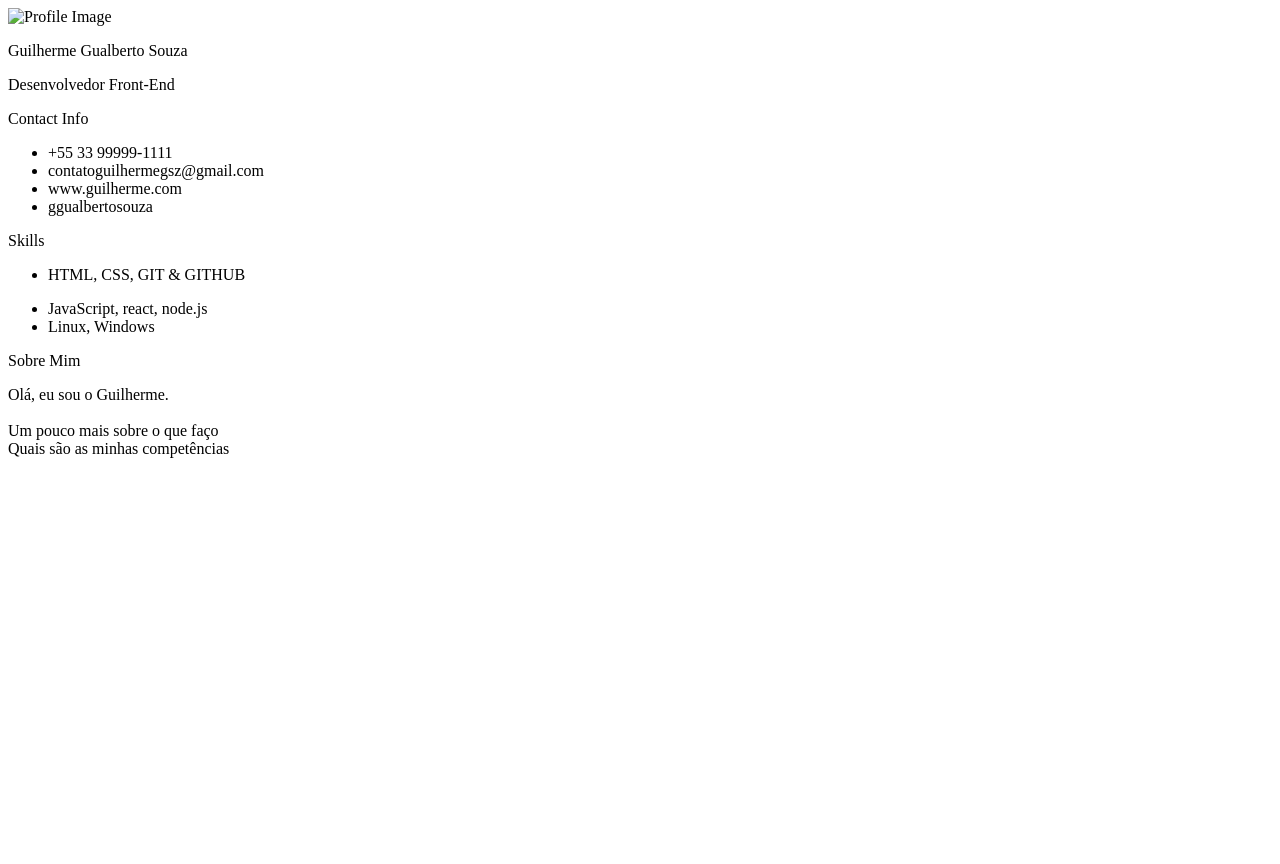
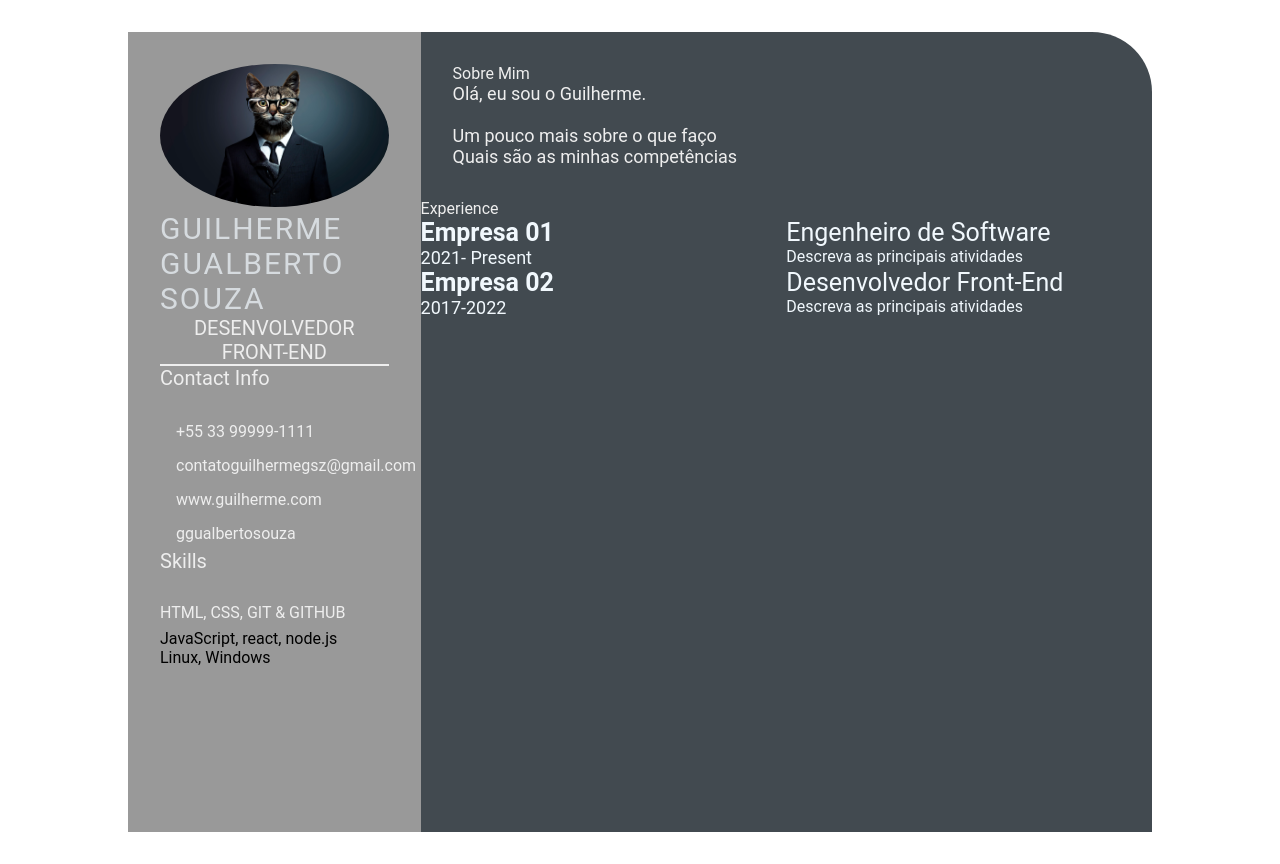
Before and after one commit to ggualbertosouza/ggualbertosouza.github.io, a plain HTML site: page index.html in a window 1280 px wide. Before the commit the page ends 800 px from the top, so only its background shows below. Drawn offline with Linux system fonts and the light colour scheme.

Commit message:
mudanças no index.html, css e imagem (#3)

```diff
--- a/css/style.css
+++ b/css/style.css
@@ -0,0 +1,138 @@
+* {
+    margin: 0;
+    padding: 0;
+    box-sizing: border-box;
+    list-style: none;
+    font-family: 'Roboto', sans-serif;
+}
+
+.resume-contents {
+    min-height: 100vh;
+    width: 80%;
+    margin: 2rem auto;
+    display: grid;
+    grid-template-columns: repeat(7, 1fr);
+}
+
+.left-section {
+    grid-column: span 2;
+    height: 100%;
+    background-color: #999999;
+}
+
+.right-section {
+    grid-column: span 5;
+    height: 100%;
+    background-color: #424a50;
+    border-radius: 0px 60px 0px 0px;
+}
+
+.left-section-contents{
+    padding: 2rem 2rem;
+}
+
+.profile {
+    width: 100%;
+    border-bottom: 2px solid #eeeeee;
+}
+
+.profile .profile-image {
+    width: 100%;
+    border-radius: 100%;
+}
+
+.name {
+    color: #D6DBDF;
+    font-size: 30px;
+    letter-spacing: 2px;
+    text-transform: uppercase;
+}
+
+.profession {
+    color: #eeeeee;
+    font-size: 20px;
+    text-transform: uppercase;
+    text-align: center;
+}
+
+/* .contact-info { border-bottom: 2px solid #1B2631; } */
+.left-title {
+    color: #eeeeee;
+    font-size: 20px;
+}
+
+.contact-info ul {
+    padding-top: 1.5rem;
+}
+
+.contact-info ul li,
+.references ul li {
+    padding: .4rem 0;
+    color: #eeeeee;
+}
+
+.contact-info ul li i,
+.references ul li i {
+    padding-right: 1rem;
+    font-size: 18px;
+    color: #eeeeee;
+}
+
+.skills ul {
+    padding-top: 1.5rem;
+}
+.skills ul li p {
+    padding: .4rem 0;
+    color: #eeeeee;
+}
+
+.right-section-contents {
+    padding: 2rem 2rem;
+}
+
+.right-title {
+    color: #eeeeee;
+}
+
+.gap {
+    padding-bottom: 2rem;
+}
+.about-me-contents {
+    font-size: 18px;
+    color: #eeeeee;
+}
+
+.experience-contents,
+.education-contents,
+.awards-contents {
+    display: grid;
+    grid-template-columns: repeat(2, 1fr);
+    padding-bottom: 2rem;
+    color: #F1F8FD;
+}
+
+.exp-company-name,
+.education-school-name,
+.awards-company-name {
+    font-size: 25px;
+    font-weight: bold;
+}
+
+.exp-time-period,
+.educationp-time-period,
+.awards-time-period {
+    font-size: 18px;
+}
+
+.exp-position,
+.education-subject,
+.awards-name {
+    font-size: 25px;
+}
+
+.exp-desc,
+.education-desc,
+.awards-desc {
+    font-size: 16px;
+    padding-left: 5px;
+}
--- a/index.html
+++ b/index.html
@@ -11,11 +11,12 @@
 
 </head>
 <body>
-    <main class="resume-contets">
+    <main class="resume-contents">
         <section class="left-section">
-            <section class="left-section-content">
+            <section class="left-section-contents">
                 <div class="profile">
-                    <img class="profile-image" src="img/profile-image.jpg" alt="Profile Image">
+                    <img class="profile-image" src="img/gato_terno.jpg" alt="Profile Image">
+
                     <p class="name">Guilherme Gualberto Souza</p>
                     <p class="profession">Desenvolvedor Front-End</p>
                 </div>
@@ -49,6 +50,32 @@
                      </p>
                   </section>
              </div>
+        <section class="experience gap">
+            <div class="right-title">Experience</div>
+            <div class="experience-contents">
+                <div class="exp-left">
+                    <p class="exp-company-name">Empresa 01</p>
+                    <p class="exp-time-period">2021- Present</p>
+                </div>
+                <div class="exp-right">
+                    <p class="exp-position">Engenheiro de Software</p>
+                    <p class="exp-description">
+                        Descreva as principais atividades
+                    </p>
+                </div>
+                <div class="exp-left">
+                    <p class="exp-company-name">Empresa 02</p>
+                    <p class="exp-time-period">2017-2022</p>
+                </div>
+                <div class="exp-right">
+                    <p class="exp-position">Desenvolvedor Front-End</p>
+                    <p class="exp-description">
+                        Descreva as principais atividades
+                    </p>
+                </div>
+            </div>
+
+        </section>
         </section>
     </main>
 </body>
```
Also changed, not shown: img/gato_terno.jpg (added). Lines whose indentation alone changed are shown as unchanged.
